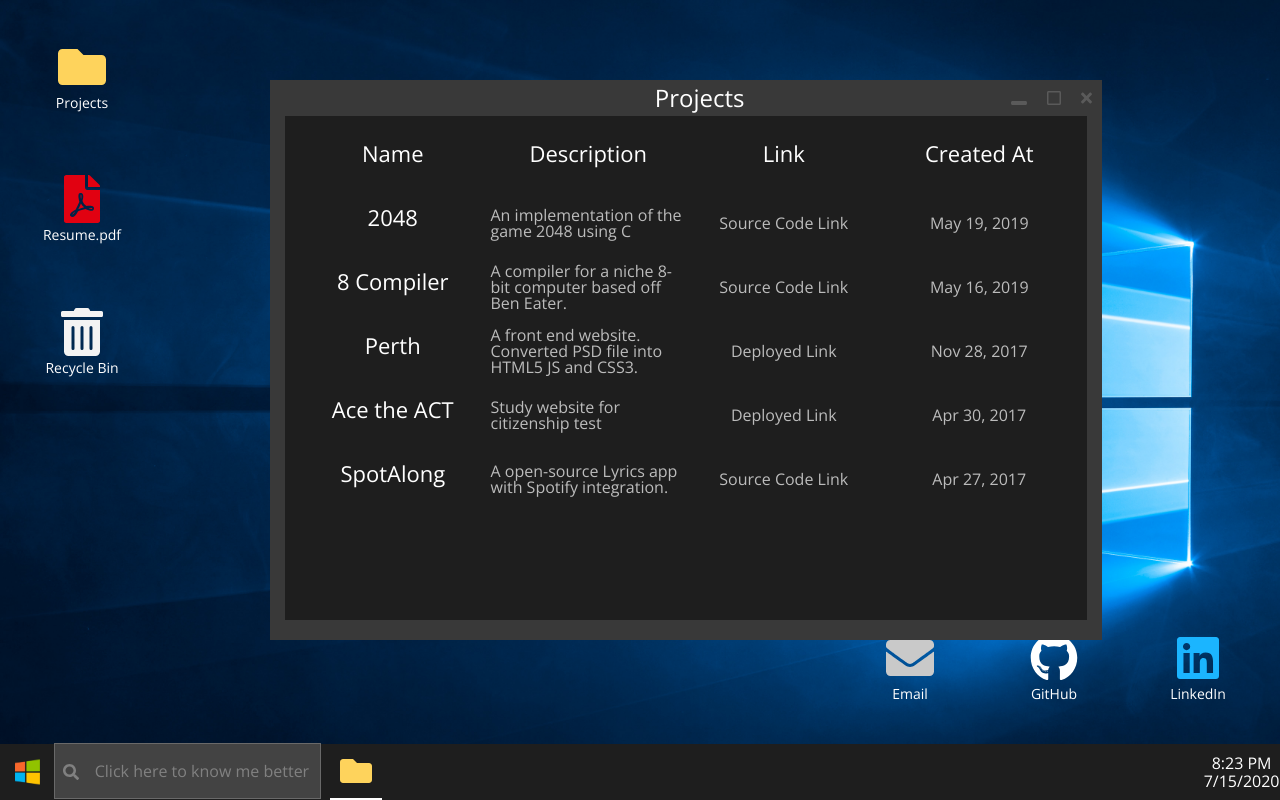
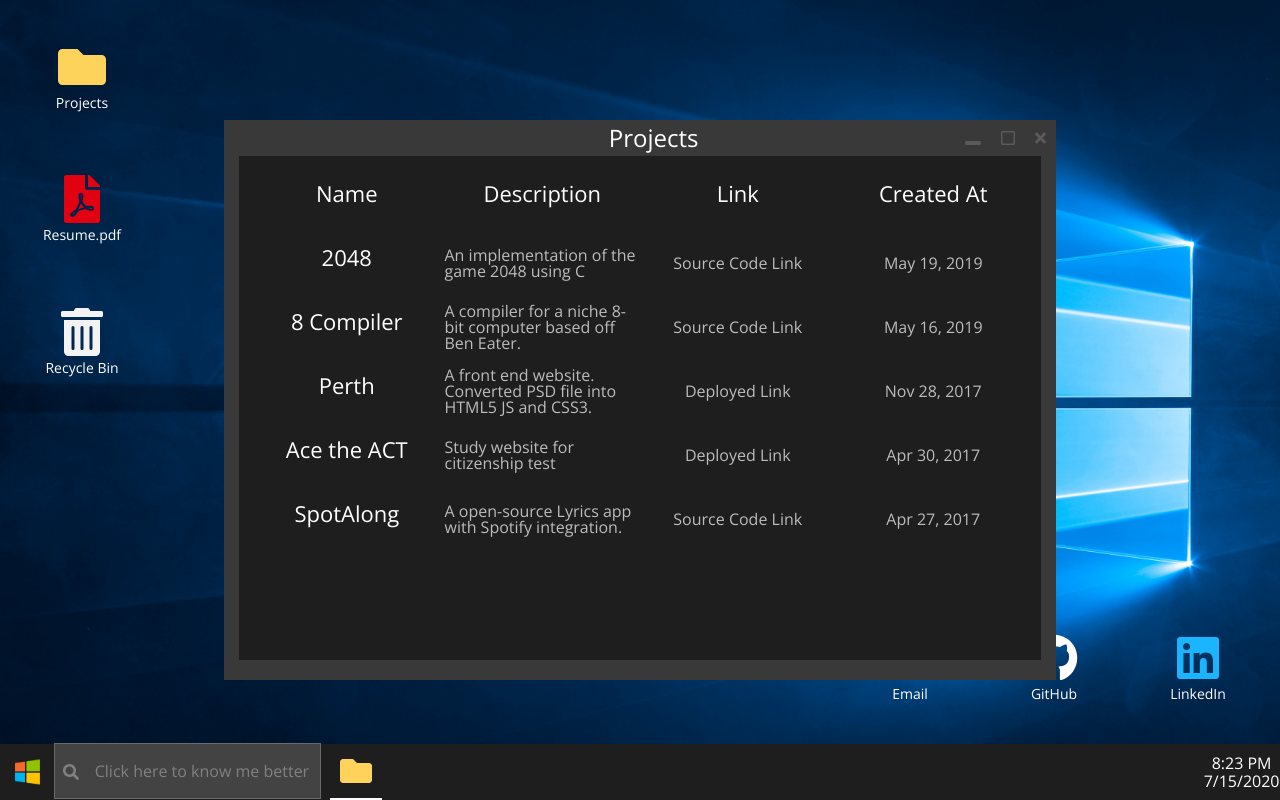
Before and after one commit to lisander-lopez/windows-portfolio, a Next.js app: page / in a window 1280 px wide. Both pictures are taken after a click on the button "Projects". Built offline with nearby package versions, Linux system fonts and the light colour scheme.

Commit message:
Programs default to open in the middle

```diff
--- a/css/program.module.scss
+++ b/css/program.module.scss
@@ -6,8 +6,9 @@
 	width: 65%; // Default Widtha nd height
 	height: 70%;
 	background-color: $program-wrapper-color;
-	top: 80px;
-	left: 270px;
+	top: 50%;
+	left: 50%;
+	transform: translate(-50%, -50%);
 }
 
 .header {
```
